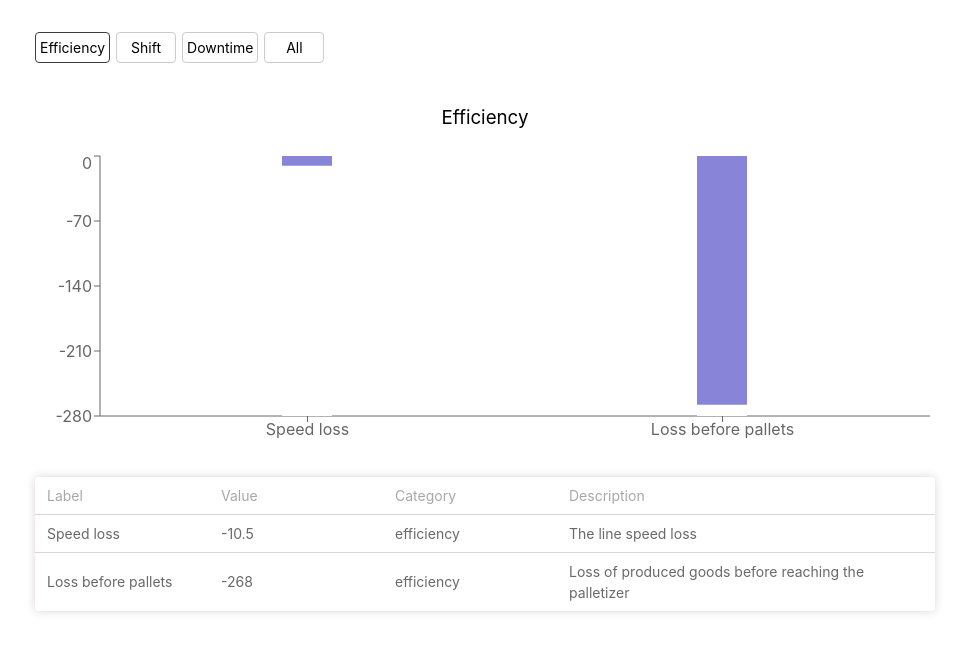
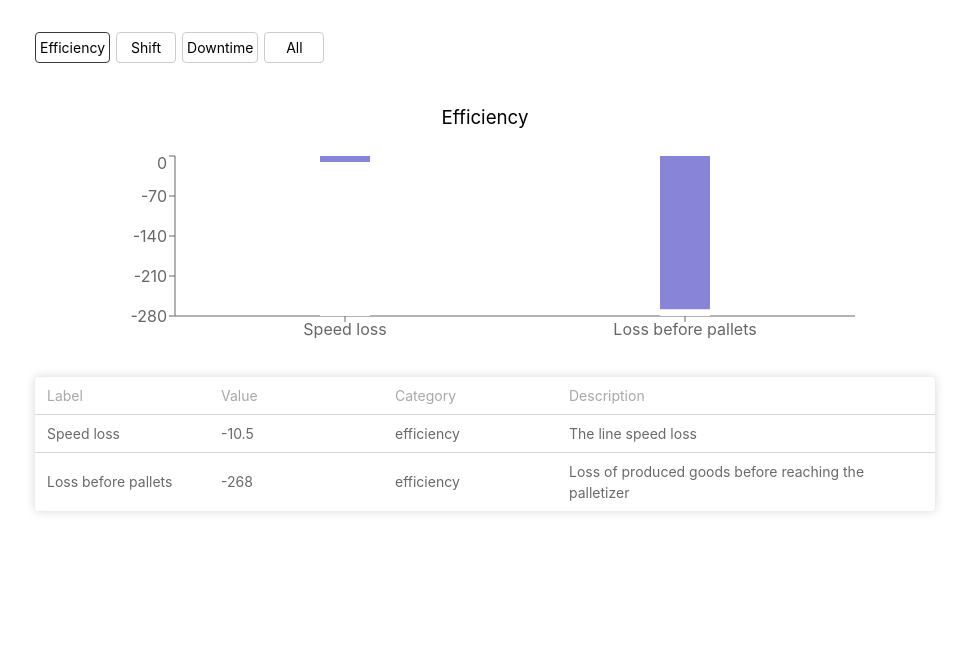
Before and after one commit to JoaoJuliasz/factory-pal-challenge, a React (Vite) app: page / in a window 1280 px wide. Shown: the top 652 px of the page, without its empty margins (155-1124 px from the left). Built offline with nearby package versions, Linux system fonts and the light colour scheme.

Commit message:
refactor convertion methods into a custom hook

```diff
--- a/src/component/MetricsChart/MetricsChart.tsx
+++ b/src/component/MetricsChart/MetricsChart.tsx
@@ -1,6 +1,7 @@
 
 import { Dispatch, SetStateAction } from 'react';
-import { Bar, BarChart, Tooltip, ResponsiveContainer, XAxis, YAxis, Cell } from 'recharts';
+import { Bar, BarChart, Tooltip, XAxis, YAxis, Cell } from 'recharts';
+import { useDataConvertion } from '../../hook/useDataConvertion/useDataConvertion';
 import { ChartResponseContainer, ChartTitle, ChartWrapper, Container } from './MetricsChart.styles';
 
 type Props = {
@@ -10,28 +11,10 @@ type Props = {
 }
 
 const MetricsChart = ({ metrics, selectedType, setSelectedMetricRow }: Props) => {
-    const splitDataIntoGroups = () => {
-        const updtMetrics = convertHourIntoSeconds()
-        if (selectedType === 'all') {
-            const newData: { [key: string]: IMetric[] } = {}
-            updtMetrics.forEach(item => {
-                newData[item.category] = newData[item.category] ?
-                    [...newData[item.category], item] : [item]
-            })
-            return Object.values(newData)
-        }
-        return [updtMetrics]
-    }
 
-    const convertHourIntoSeconds = () => metrics.map((item) => {
-        //TODO: check this validation, because the convertion should happen both ways
-        if (item.type === 'hours') {
-            return { ...item, value: item.value * 3600, type: 'secs' }
-        }
-        return item
-    })
+    const { splitDataIntoGroups } = useDataConvertion()
 
-    const data = splitDataIntoGroups()
+    const data = splitDataIntoGroups(metrics, selectedType)
 
     const handleMouseOver = (e: any) => {
         const row: string = e.target.id
@@ -44,17 +27,17 @@ const MetricsChart = ({ metrics, selectedType, setSelectedMetricRow }: Props) =>
                 data.map((values) =>
                     <ChartWrapper>
                         <ChartTitle>{values[0].category}</ChartTitle>
-                        <ChartResponseContainer width="100%" height={300} >
+                        <ChartResponseContainer width="100%" height={200} $size={data.length}>
                             <BarChart data={values}>
                                 <YAxis />
-                                <Tooltip label="label"/>
+                                <Tooltip label="label" />
                                 {data.length === 1 ? <XAxis dataKey="label" /> : null}
                                 <Bar dataKey="value" activeBar={false}
                                     unit={values[0].type === 'secs' ? " (s)" : ""}
                                     background={{ fill: '#fff' }} barSize={50}
                                 >
                                     {values.map((_, index) => (
-                                        <Cell key={`cell-${index}`} fill="#8884d8"
+                                        <Cell key={`cell-${index}`} fill="#8884d8" data-testid={`cell-${index}`}
                                             onMouseEnter={handleMouseOver}
                                             onMouseLeave={() => setSelectedMetricRow(() => "")} />
                                     ))
--- /dev/null
+++ b/src/hook/useDataConvertion/useDataConvertion.tsx
@@ -0,0 +1,30 @@
+import { useCallback } from "react"
+
+export const useDataConvertion = () => {
+
+    //When selectedType is all, should group values by type
+    const splitDataIntoGroups = useCallback((metrics: IMetric[], selectedType: string) => {
+        const updtMetrics = convertHourIntoSeconds(metrics)
+        if (selectedType === 'all') {
+            const newData: { [key: string]: IMetric[] } = {}
+            updtMetrics.forEach(item => {
+                newData[item.category] = newData[item.category] ?
+                    [...newData[item.category], item] : [item]
+            })
+            return Object.values(newData)
+        }
+        return [updtMetrics]
+    }, [])
+
+    const convertHourIntoSeconds = useCallback((metrics: IMetric[]): IMetric[] => {
+        return metrics.map((item) => {
+            //TODO: check this validation, because the convertion should happen both ways
+            if (item.type === 'hours') {
+                return { ...item, value: item.value * 3600, type: 'secs' }
+            }
+            return item
+        })
+    }, [])
+
+    return { splitDataIntoGroups }
+};
```
